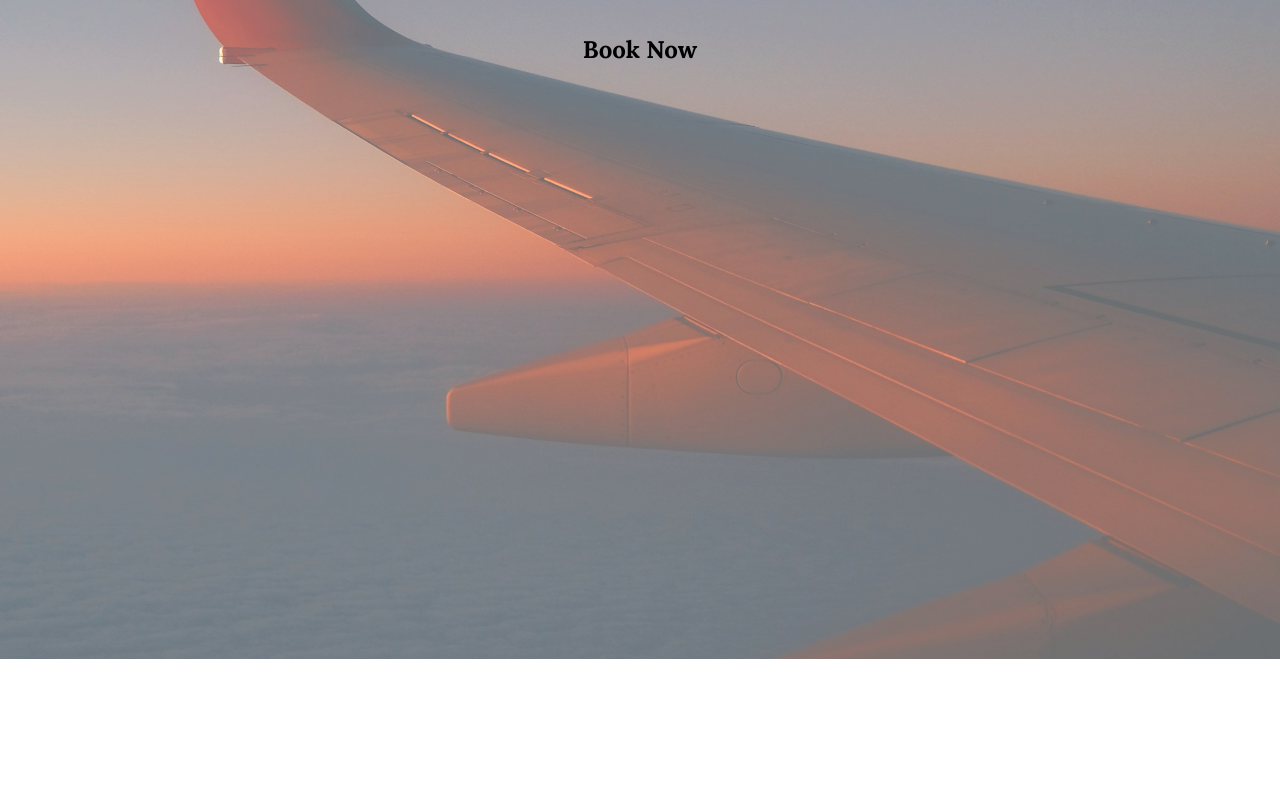
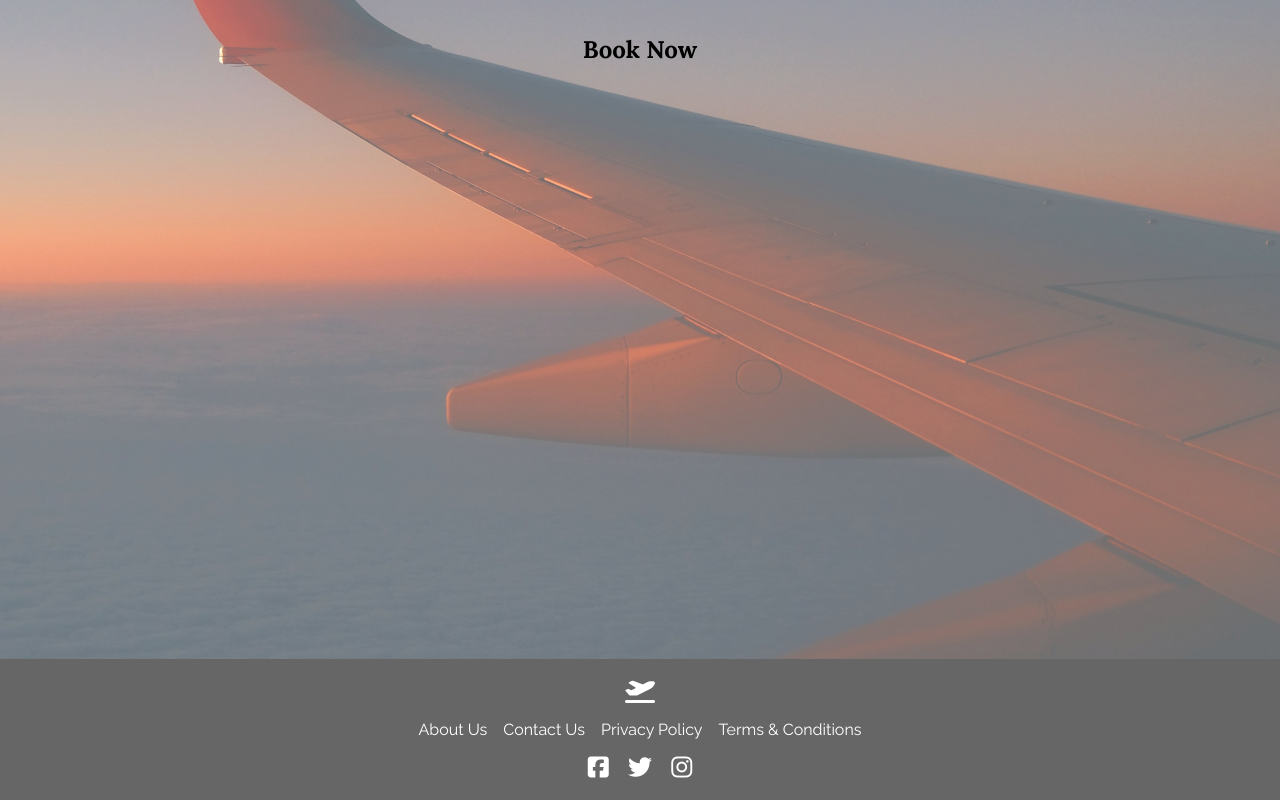
Before and after one commit to MalinBrag/BookingApp_u09, an Angular app in the folder my-booking-app/: page / in a window 1280 px wide. Shown: the part 375-1175 px from the top of the page. Before the commit the page ends 1034 px from the top, so only its background shows below. Built offline with nearby package versions, Linux system fonts and the light colour scheme.

Commit message:
adding footer

```diff
--- a/my-booking-app/src/app/app.component.html
+++ b/my-booking-app/src/app/app.component.html
@@ -1,2 +1,3 @@
 <app-header></app-header>
 <app-landing-page></app-landing-page>
+<app-footer></app-footer>
--- a/my-booking-app/src/app/app.routes.ts
+++ b/my-booking-app/src/app/app.routes.ts
@@ -1,6 +1,7 @@
 import { Routes } from '@angular/router';
 import { LandingPageComponent } from './components/landing-page/landing-page.component';
 import { HeaderComponent } from './shared/components/header/header.component';
+import { FooterComponent } from './shared/components/footer/footer.component';
 
 export const routes: Routes = [
     { path: '', component: LandingPageComponent },
--- /dev/null
+++ b/my-booking-app/src/app/shared/components/footer/footer.component.html
@@ -0,0 +1,18 @@
+<footer class="footer">
+    <div class="footer-container">
+        <div class="footer-container-logo">
+            <i class="fa-solid fa-plane-departure"></i>
+        </div>
+        <div class="footer-container-links">
+            <a href="#">About Us</a>
+            <a href="#">Contact Us</a>
+            <a href="#">Privacy Policy</a>
+            <a href="#">Terms & Conditions</a>
+        </div>
+        <div class="footer-container-social">
+            <a href="https://www.facebook.com"><i class="fa-brands fa-square-facebook"></i></a>
+            <a href="https://www.twitter.com"><i class="fa-brands fa-twitter"></i></a>
+            <a href="https://www.instagram.com"><i class="fa-brands fa-instagram"></i></a>
+        </div>
+    </div>
+</footer>
--- /dev/null
+++ b/my-booking-app/src/app/shared/components/footer/footer.component.scss
@@ -0,0 +1,31 @@
+@use "../../../../assets/styles/variables.scss";
+@import "../../../../assets/styles/styles.scss";
+
+.footer {
+  background-color: $color1;
+  color: $color2;
+  padding: 20px;
+  text-align: center;
+}
+
+.footer-container {
+  display: flex;
+  flex-direction: column;
+  justify-content: center;
+  align-items: center;
+}
+
+.footer-container-links {
+    display: flex;
+    gap: 1rem;
+    padding: 1rem 0;
+}
+
+i {
+    font-size: $size2;
+}
+
+.footer-container-social {
+    display: flex;
+    gap: 1.2rem;
+}
```
Also changed, not shown: my-booking-app/src/app/app.component.ts (+7 -1 lines), my-booking-app/src/app/shared/components/footer/footer.component.ts (added, +12 -0 lines), 1 other file (tests, documents, lock files or other folders).
